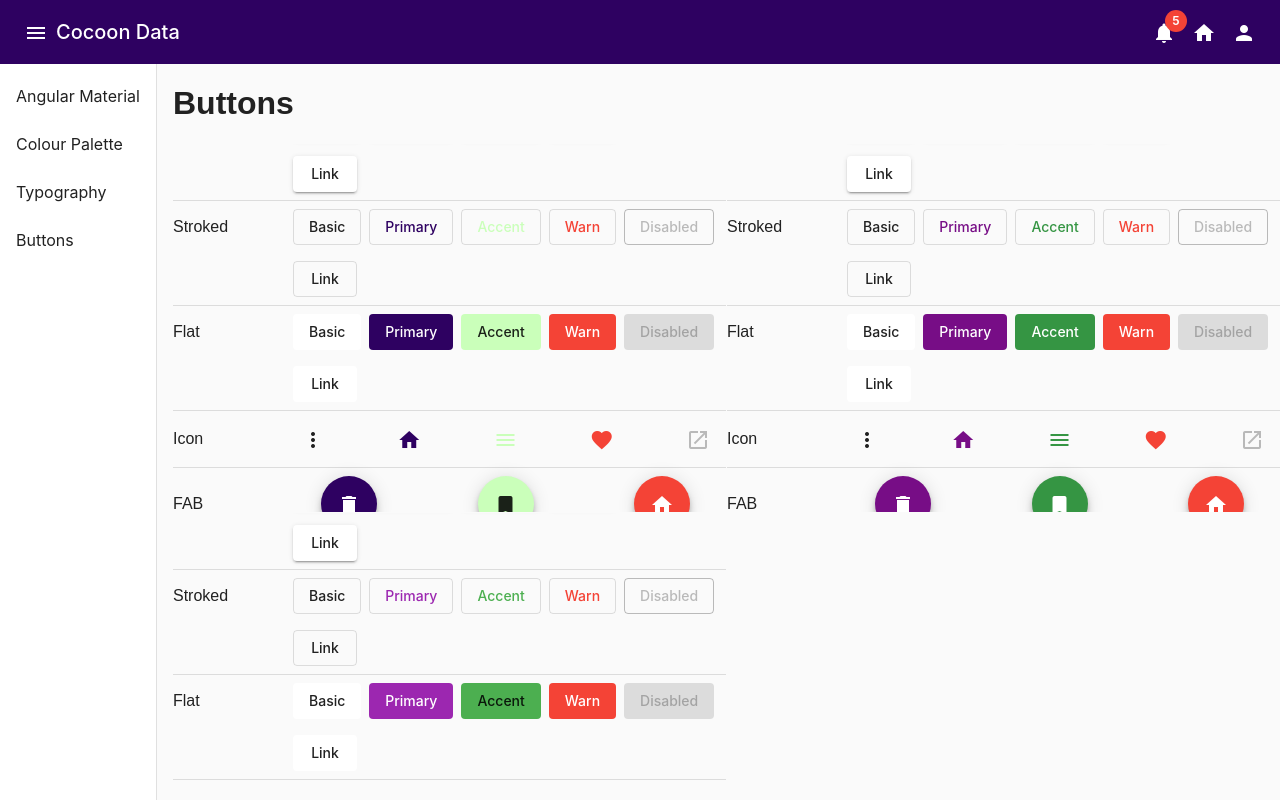
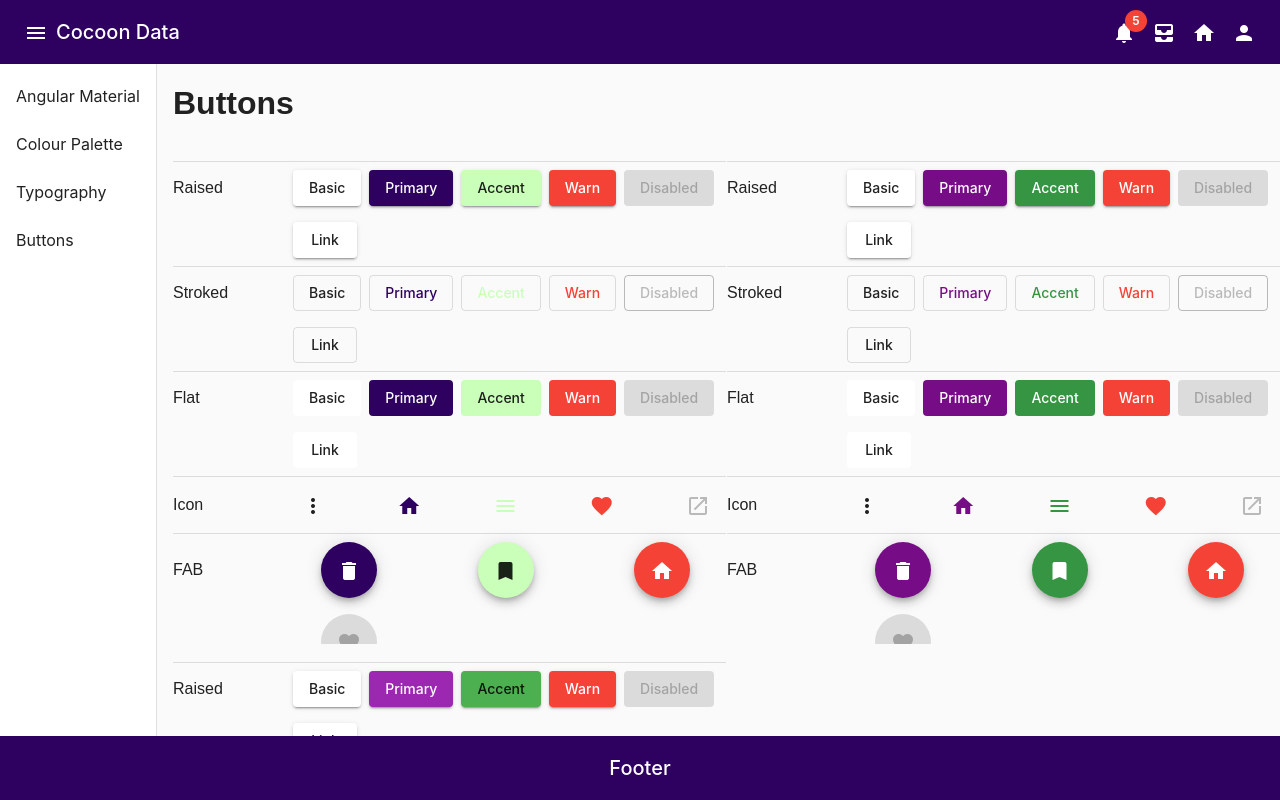
Before and after one commit to paulswan/material-demo, an Angular app: page /buttons in a window 1280 px wide. Shown: the top 800 px of the page. Built offline with nearby package versions, Linux system fonts and the light colour scheme; a web font is replaced by a local one.

Commit message:
Added menu items

```diff
--- a/package.json
+++ b/package.json
@@ -36,6 +36,7 @@
     "karma-coverage": "~2.2.0",
     "karma-jasmine": "~5.0.0",
     "karma-jasmine-html-reporter": "~1.7.0",
+    "prettier": "2.7.1",
     "typescript": "~4.7.2"
   }
 }
--- a/src/app/app.component.html
+++ b/src/app/app.component.html
@@ -1,24 +1,61 @@
-<mat-toolbar class="top-navbar">
-  <button mat-icon-button>
+<mat-toolbar class="example-header">
+  <button mat-icon-button (click)="sidenav.toggle()">
     <mat-icon>menu</mat-icon>
   </button>
   <span>Cocoon Data</span>
-
   <span class="example-spacer"></span>
-
-  <button mat-icon-button>
+  <button mat-icon-button matTooltip="Notifications">
     <mat-icon matBadge="5" matBadgeColor="warn">notifications</mat-icon>
   </button>
-  <button mat-icon-button routerLink="/home">
+  <button mat-icon-button matTooltip="History">
+    <mat-icon>all_inbox</mat-icon>
+  </button>
+  <button mat-icon-button routerLink="/home" matTooltip="Home">
     <mat-icon>home</mat-icon>
   </button>
-  <button mat-icon-button>
+  <button mat-icon-button [matMenuTriggerFor]="personMenu" matTooltip="user@cocoondata.com">
     <mat-icon>person</mat-icon>
   </button>
+  <mat-menu #personMenu="matMenu" matTooltip="Notifications">
+    <button mat-menu-item routerLink="/home">
+      <mat-icon>home</mat-icon>
+      <span>Home</span>
+    </button>
+    <button mat-menu-item>
+      <mat-icon>admin_panel_settings</mat-icon>
+      <span>Administration</span>
+    </button>
+    <mat-divider></mat-divider>
+    <button mat-menu-item>
+      <mat-icon>tour</mat-icon>
+      <span>Take The Tour</span>
+    </button>
+    <button mat-menu-item>
+      <mat-icon>help</mat-icon>
+      <span>Help</span>
+    </button>
+    <mat-divider></mat-divider>
+    <button mat-menu-item>
+      <mat-icon>credit_card</mat-icon>
+      <span>Billing</span>
+    </button>
+    <button mat-menu-item>
+      <mat-icon>account_circle</mat-icon>
+      <span>My Account</span>
+    </button>
+    <button mat-menu-item>
+      <mat-icon>contacts</mat-icon>
+      <span>Contacts</span>
+    </button>
+    <button mat-menu-item>
+      <mat-icon>logout</mat-icon>
+      <span>Sign Out</span>
+    </button>
+  </mat-menu>
 </mat-toolbar>
 
-<mat-sidenav-container class="example-container" [hasBackdrop]="false">
-  <mat-sidenav mode="side" opened [disableClose]="true">
+<mat-sidenav-container class="example-container">
+  <mat-sidenav mode="side" [(opened)]="opened" #sidenav class="example-sidenav">
     <mat-nav-list>
       <a mat-list-item routerLink="/home">Angular Material</a>
       <a mat-list-item routerLink="/colors">Colour Palette</a>
@@ -31,3 +68,5 @@
     <router-outlet></router-outlet>
   </mat-drawer-content>
 </mat-sidenav-container>
+
+<mat-toolbar class="example-footer">Footer</mat-toolbar>
--- a/src/app/app.component.scss
+++ b/src/app/app.component.scss
@@ -14,10 +14,24 @@
     flex: 1 1 auto;
   }
 
-  .top-navbar {
-    &.mat-toolbar {
-      background: $cocoondata-purple;
-      color: white;
-    }
+  .example-sidenav {
+    display: flex;
+    align-items: center;
+    justify-content: center;
+  }
+
+  .example-header,
+  .example-footer {
+    background: $cocoondata-purple;
+    color: white;
+  }
+
+  .example-footer {
+    position: fixed;
+    bottom: 0;
+    left: 0;
+    right: 0;
+    z-index: 3000;
+    justify-content: center;
   }
 }
--- a/src/app/app.component.ts
+++ b/src/app/app.component.ts
@@ -6,5 +6,5 @@ import { Component, VERSION } from '@angular/core';
   styleUrls: ['./app.component.scss'],
 })
 export class AppComponent {
-  name = 'Angular ' + VERSION.major;
+  opened = true;
 }
--- a/src/app/buttons/buttons.component.html
+++ b/src/app/buttons/buttons.component.html
@@ -1,6 +1,6 @@
 <h1>Buttons</h1>
 
-<mat-grid-list cols="2" rowHeight="3:2">
+<mat-grid-list cols="2" rowHeight="500px">
   <mat-grid-tile>
     <div>
       <h3>Cocoon Data Colours</h3>
```
Also changed, not shown: src/app/material/material.module.ts (+12 -0 lines), 1 other file (tests, documents, lock files or other folders).
